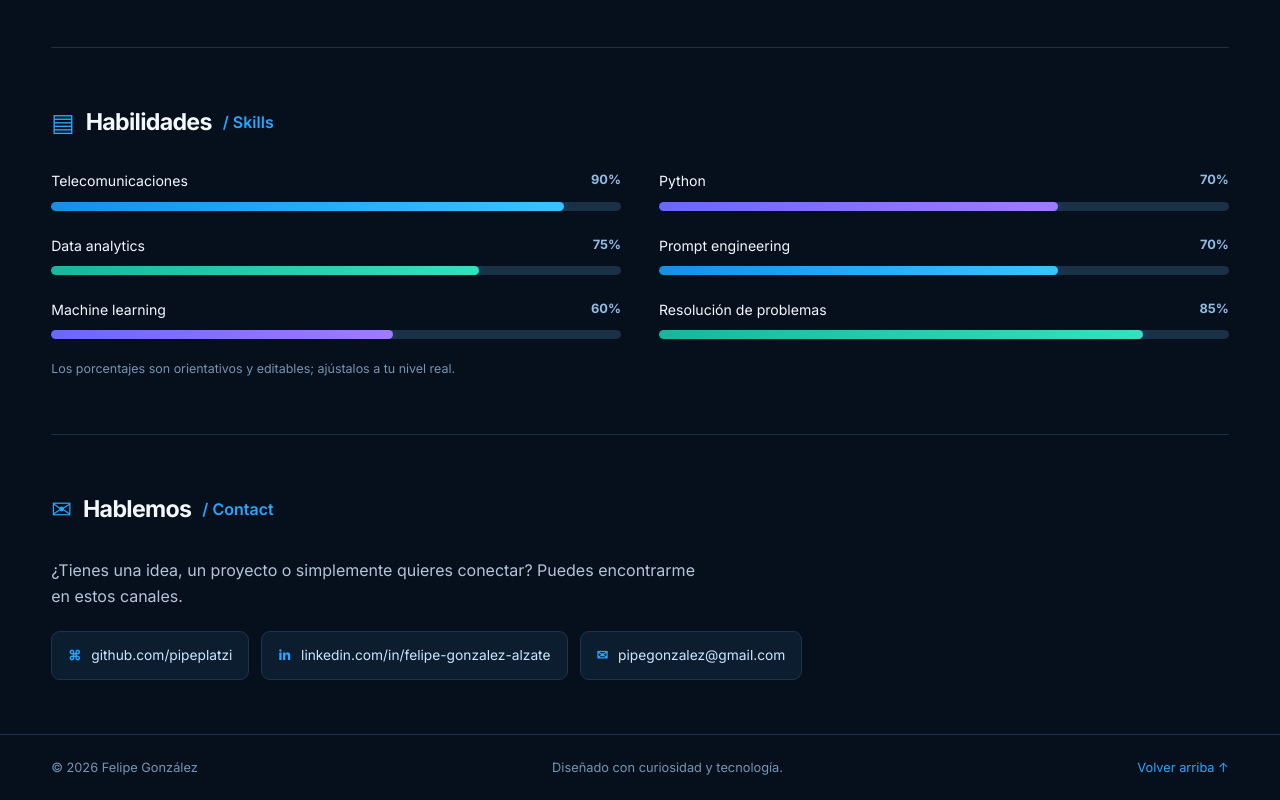
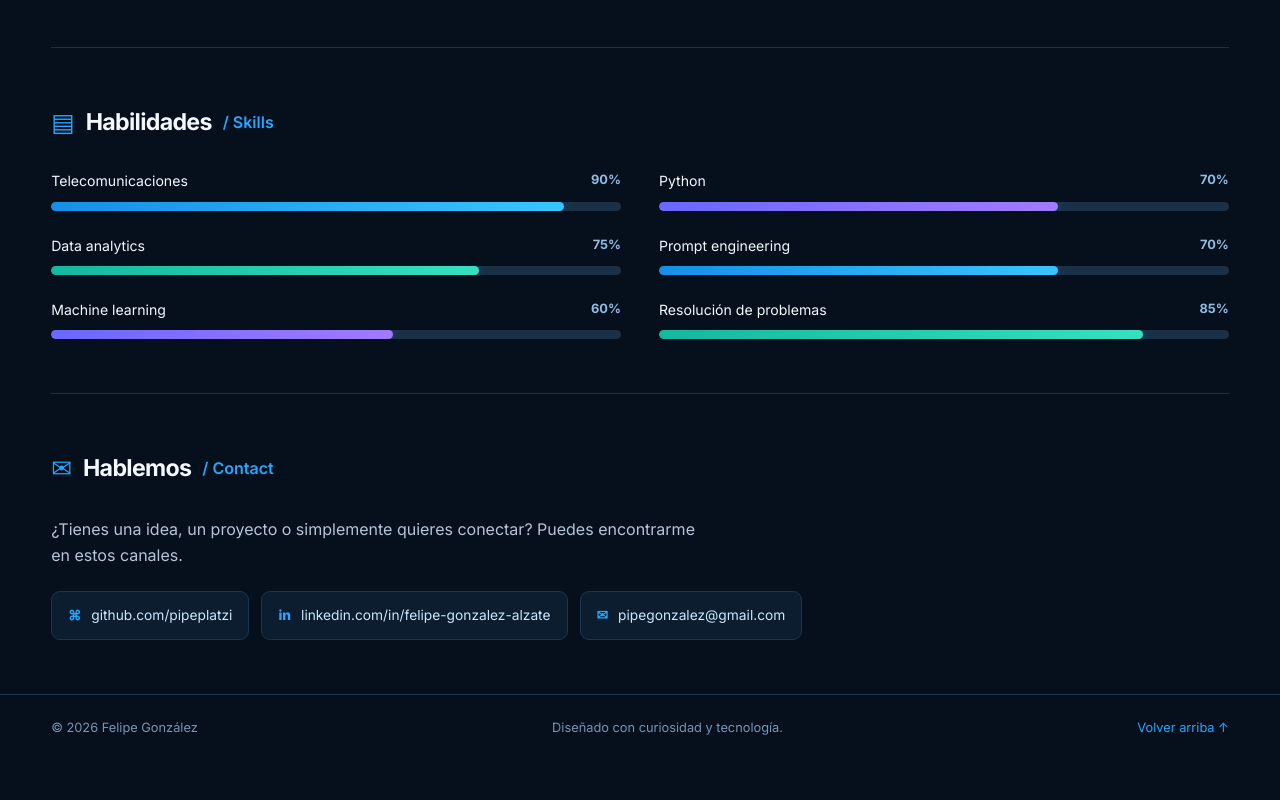
Before and after one commit to pipeplatzi/pipeplatzi.github.io, a plain HTML site: page docs/index.html in a window 1280 px wide. Shown: the part 1348-2148 px from the top of the page. After the commit the page ends 2108 px from the top, so only its background shows below. Drawn offline with Linux system fonts and the light colour scheme.

Commit message:
Quitando frase de porcentajes

```diff
--- a/docs/index.html
+++ b/docs/index.html
@@ -88,7 +88,7 @@
         <div class="skill"><div><span>Machine learning</span><b>60%</b></div><div class="skill-track"><span style="width:60%"></span></div></div>
         <div class="skill"><div><span data-es="Resolución de problemas" data-en="Problem solving">Resolución de problemas</span><b>85%</b></div><div class="skill-track"><span style="width:85%"></span></div></div>
       </div>
-      <p class="edit-note" data-es="Los porcentajes son orientativos y editables; ajústalos a tu nivel real." data-en="The percentages are illustrative and editable; adjust them to your actual level.">Los porcentajes son orientativos y editables; ajústalos a tu nivel real.</p>
+
     </section>
 
     <section id="contacto" class="section-wrap section-block contact-section">
```
